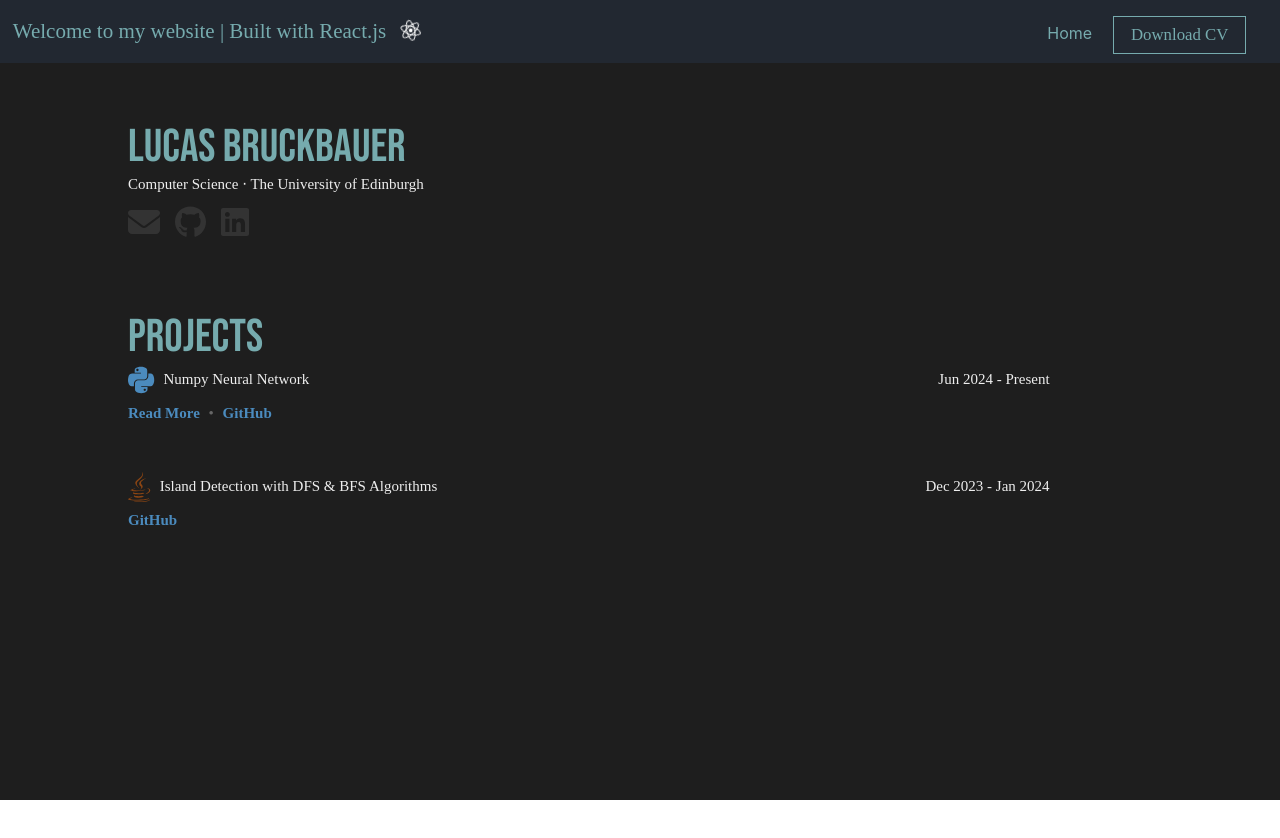
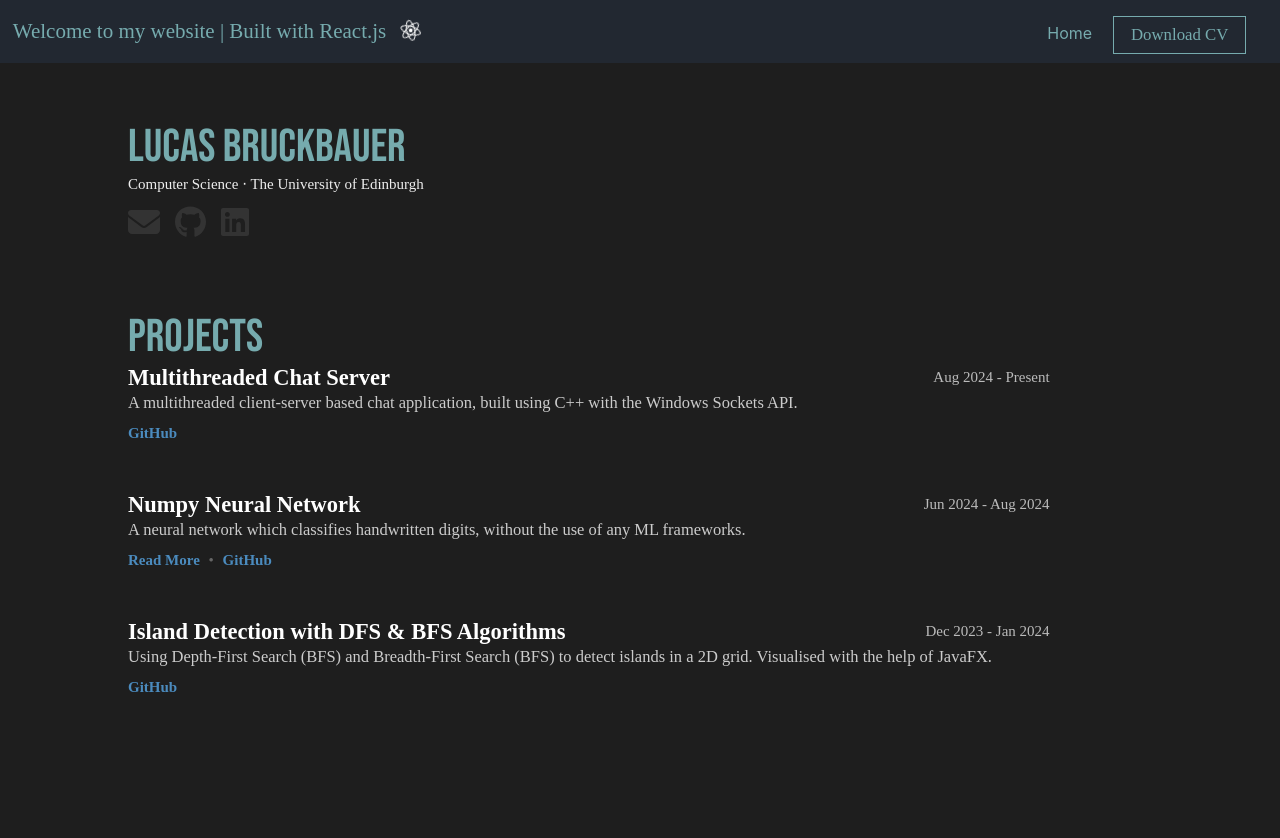
Before and after one commit to wryzxec/wryzxec.github.io, a React (Create React App) app: page /#/ in a window 1280 px wide. Shown: the top 838 px of the page. Before the commit the page ends 800 px from the top, so only its background shows below. Built offline with nearby package versions, Linux system fonts and the light colour scheme.

Commit message:
Added Chat Server Project

```diff
--- a/src/components/projects/Projects.js
+++ b/src/components/projects/Projects.js
@@ -10,13 +10,23 @@ const Projects = () => {
             <div className='projects-header'>
                 Projects
             </div>
+
+            <div className='projects-body'>
+                <Container
+                    title="Multithreaded Chat Server"
+                    body =
+                    "A multithreaded client-server based chat application, built using C++ with the Windows Sockets API."
+                    date="Aug 2024 - Present"
+                    github_link="https://github.com/wryzxec/Chat_Server"
+                />
+            </div>
+
             <div className='projects-body'>
                 <Container
                     title="Numpy Neural Network"
-                    language="python"
                     body =
-                    "Building a neural network to classify handwritten digits, without the use of any ML frameworks."
-                    date="Jun 2024 - Present"
+                    "A neural network which classifies handwritten digits, without the use of any ML frameworks."
+                    date="Jun 2024 - Aug 2024"
                     readmore_link="/numpy-neural-network"
                     github_link="https://github.com/wryzxec/MNIST_NeuralNet"
                 />
@@ -27,7 +37,7 @@ const Projects = () => {
                     title="Island Detection with DFS & BFS Algorithms"
                     language="java"
                     body =
-                    "Using Depth-First Search (BFS) and Breadth-First Search (BFS) to detect islands in a 2D array. Visualised with the help of JavaFX."
+                    "Using Depth-First Search (BFS) and Breadth-First Search (BFS) to detect islands in a 2D grid. Visualised with the help of JavaFX."
                     date="Dec 2023 - Jan 2024"
                     github_link="https://github.com/wryzxec/Graph_Based_Island_Detection"
                 />
--- a/src/components/styles/container/Container.css
+++ b/src/components/styles/container/Container.css
@@ -10,11 +10,12 @@
   font-family: 'Crimson Text, serif';
   color: #eeeeee;
   text-align: left;
-  padding-bottom: 10px;
 }
 
 .Container-title {
-  font-size: 1em;
+  font-size: 1.5em;
+  font-weight: bold;
+  color: #ffffff;
   margin-right: 2em;
 }
 
@@ -22,31 +23,19 @@
   font-size: 1em;
   white-space: nowrap;
   margin-left: auto;
-}
-
-.icon-container {
-  display: flex;
-  align-items: center;
-  margin-right: 1%;
-}
-
-.language-icon-python{
-  font-size: 2em;
-  color: #4B8BBE;
-}
-
-.language-icon-java{
-  font-size: 2em;
-  color: #8B4513;
+  color: #bbbbbb;
 }
 
 .Container-body {
-  font-size: 1em;
+  font-size: 1.1em;
+  font-weight: 300;
+  color: #cccccc;
   text-align: left;
   margin-bottom: 1%;
+  line-height: 1.5em;
 }
 
-.Container-link{
+.Container-link {
   color: #4B8BBE;
   text-decoration: none;
   font-size: 1em;
--- a/src/components/styles/container/Container.js
+++ b/src/components/styles/container/Container.js
@@ -5,29 +5,16 @@ import { faPython, faJs, faJava } from '@fortawesome/free-brands-svg-icons';
 import { Link } from 'react-router-dom';
 
 
-function Container({ title, date, body, language, readmore_link, github_link }) {
-    const languageIcons = {
-        'python': faPython,
-        'javascript': faJs,
-        'java': faJava,
-    };
-
-    const languageKey = language ? language.toLowerCase() : 'python';
-    const icon = languageIcons[languageKey] || faPython;
-    const iconClassName = `language-icon-${languageKey}`;
-
-    const isInternalLink = readmore_link && !readmore_link.startsWith('http');
+function Container({ title, date, body, readmore_link, github_link }) {
 
     return (
         <div className='Container'>
             <div className="Container-header">
-                <div className="icon-container">
-                    <FontAwesomeIcon icon={icon} className={iconClassName} />
-                </div>
                 <div className='Container-title'>{title}</div>
                 <div className='Container-date'>{date}</div>
                 <div className="timeline-node"></div>
             </div>
+            <div className='Container-body'>{body}</div>
             <div className="links">
                 {readmore_link && (
                     <Link className='Container-link' to={readmore_link}>Read More</Link>
--- a/src/pages/Home.css
+++ b/src/pages/Home.css
@@ -1,6 +1,6 @@
 .Home {
   background-color: #1e1e1e;
-  height: 100vh;
+  height: 120vh;
 }
 
 .Home-body {
```
